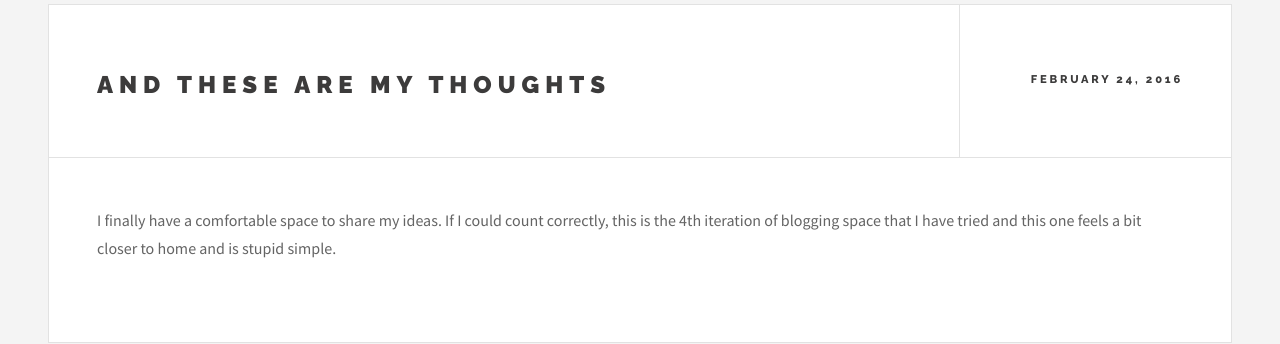
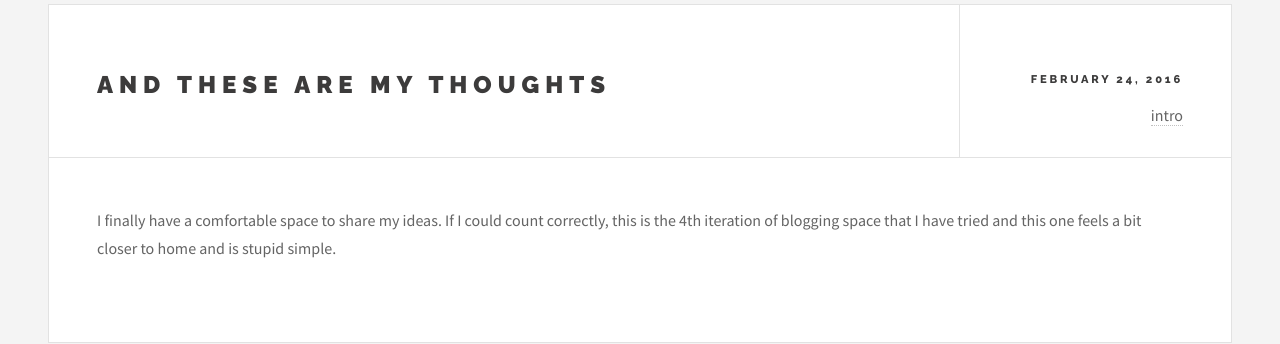
Before and after one commit to rizkylearns/thought-experiment, a Jekyll site: the page built from _posts/2016-02-24-and-these-are-my-thoughts.md, in a window 1280 px wide and 900 px high. Shown: the part 345-689 px from the top of the window. Built offline with Jekyll 4.4.1, drawn with Linux system fonts in a browser that asks for light colours.

```diff
--- a/_posts/2016-02-24-and-these-are-my-thoughts.md
+++ b/_posts/2016-02-24-and-these-are-my-thoughts.md
@@ -2,7 +2,7 @@
 layout: post
 title:  "And these Are My Thoughts"
 date:   2016-02-24
-categories:
+categories: intro hello-world
 tags:
 ---
 I finally have a comfortable space to share my ideas. If I could count correctly, this is the 4th iteration of blogging space that I have tried and this one feels a bit closer to home and is stupid simple.
```
